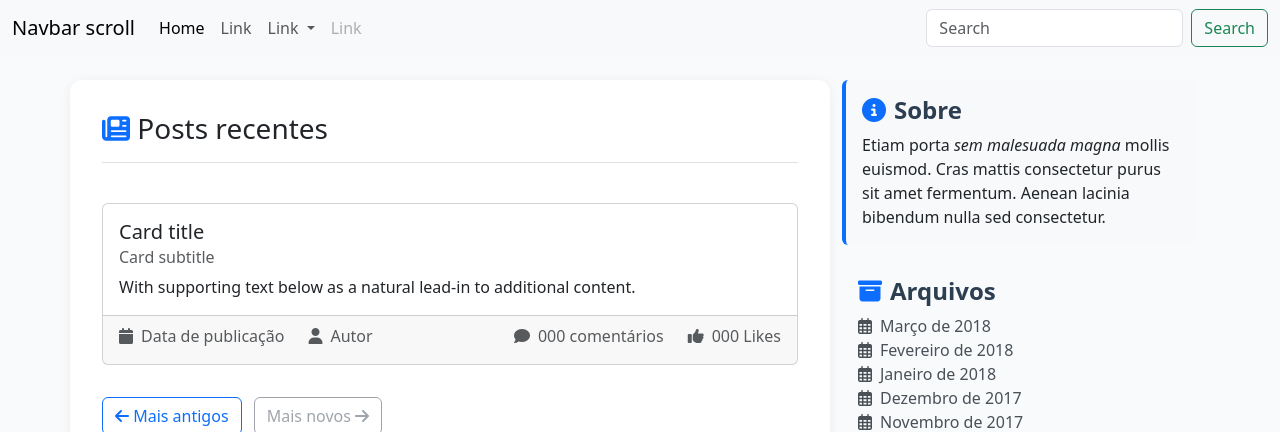
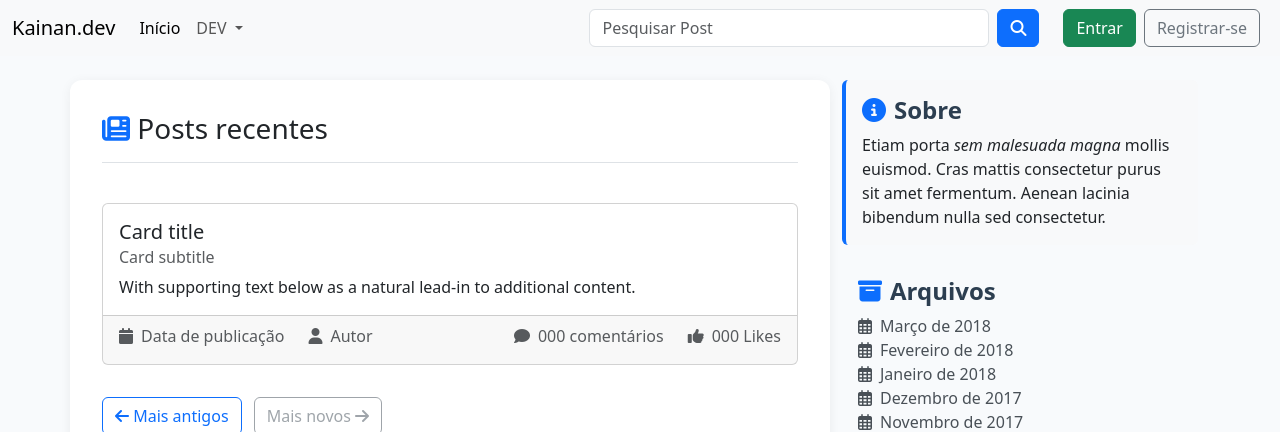
Before and after one commit to Na18k/blog, a Flask app: page / in a window 1280 px wide. Shown: the top 432 px of the page. Run offline with Flask 3, Linux system fonts and the light colour scheme; parts of the project's set-up code (start-up, migrations or seed data) failed here and were passed over; some libraries are stand-ins or nearby versions.

Commit message:
Adicionado botão de login e register, ajustados links e botões de pesquisa no header

```diff
--- a/templates/schematics/header.html
+++ b/templates/schematics/header.html
@@ -1,36 +1,31 @@
 <nav class="navbar navbar-expand-lg bg-body-tertiary">
     <div class="container-fluid">
-        <a class="navbar-brand" href="#">Navbar scroll</a>
+        <a class="navbar-brand" href="#">Kainan.dev</a>
         <button class="navbar-toggler" type="button" data-bs-toggle="collapse" data-bs-target="#navbarScroll" aria-controls="navbarScroll" aria-expanded="false" aria-label="Toggle navigation">
             <span class="navbar-toggler-icon"></span>
         </button>
         <div class="collapse navbar-collapse" id="navbarScroll">
             <ul class="navbar-nav me-auto my-2 my-lg-0 navbar-nav-scroll" style="--bs-scroll-height: 100px;">
                 <li class="nav-item">
-                    <a class="nav-link active" aria-current="page" href="#">Home</a>
-                </li>
-                <li class="nav-item">
-                    <a class="nav-link" href="#">Link</a>
+                    <a class="nav-link active" aria-current="page" href="#">Início</a>
                 </li>
                 <li class="nav-item dropdown">
                     <a class="nav-link dropdown-toggle" href="#" role="button" data-bs-toggle="dropdown" aria-expanded="false">
-                        Link
+                        DEV
                     </a>
                     <ul class="dropdown-menu">
-                        <li><a class="dropdown-item" href="#">Action</a></li>
-                        <li><a class="dropdown-item" href="#">Another action</a></li>
-                        <li><hr class="dropdown-divider"></li>
-                        <li><a class="dropdown-item" href="#">Something else here</a></li>
+                        <li><a class="dropdown-item" href="https://github.com/Na18k/blog">GitHub do Blog</a></li>
+                        <li><a class="dropdown-item" href="https://github.com/Na18k/blog/issues/new/choose">Reportar algum erro</a></li>
                     </ul>
                 </li>
-                <li class="nav-item">
-                    <a class="nav-link disabled" aria-disabled="true">Link</a>
-                </li>
             </ul>
-            <form class="d-flex" role="search">
-                <input class="form-control me-2" type="search" placeholder="Search" aria-label="Search"/>
-                <button class="btn btn-outline-success" type="submit">Search</button>
+            <form class="d-flex me-4" role="search">
+                <input class="form-control me-2" type="search" placeholder="Pesquisar Post" aria-label="Search" style="width: 400px;"/>
+                <button class="btn btn-primary" type="submit"><i class="fa-solid fa-magnifying-glass"></i></button>
             </form>
+
+            <a href="{{ url_for('login') }}" class="btn btn-success me-2">Entrar</a>
+            <a href="{{ url_for('register_user') }}" class="btn btn-outline-secondary me-2">Registrar-se</a>
         </div>
     </div>
 </nav>
```
